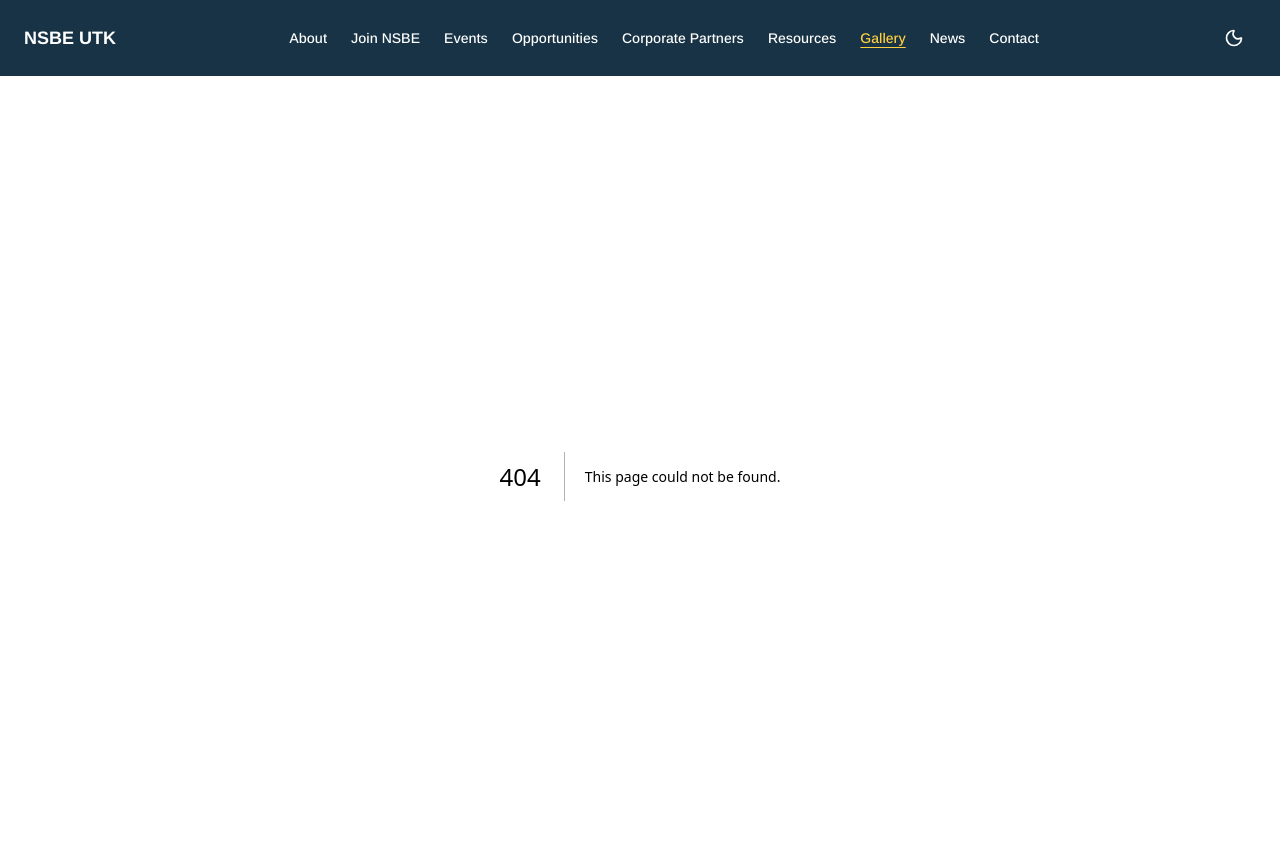
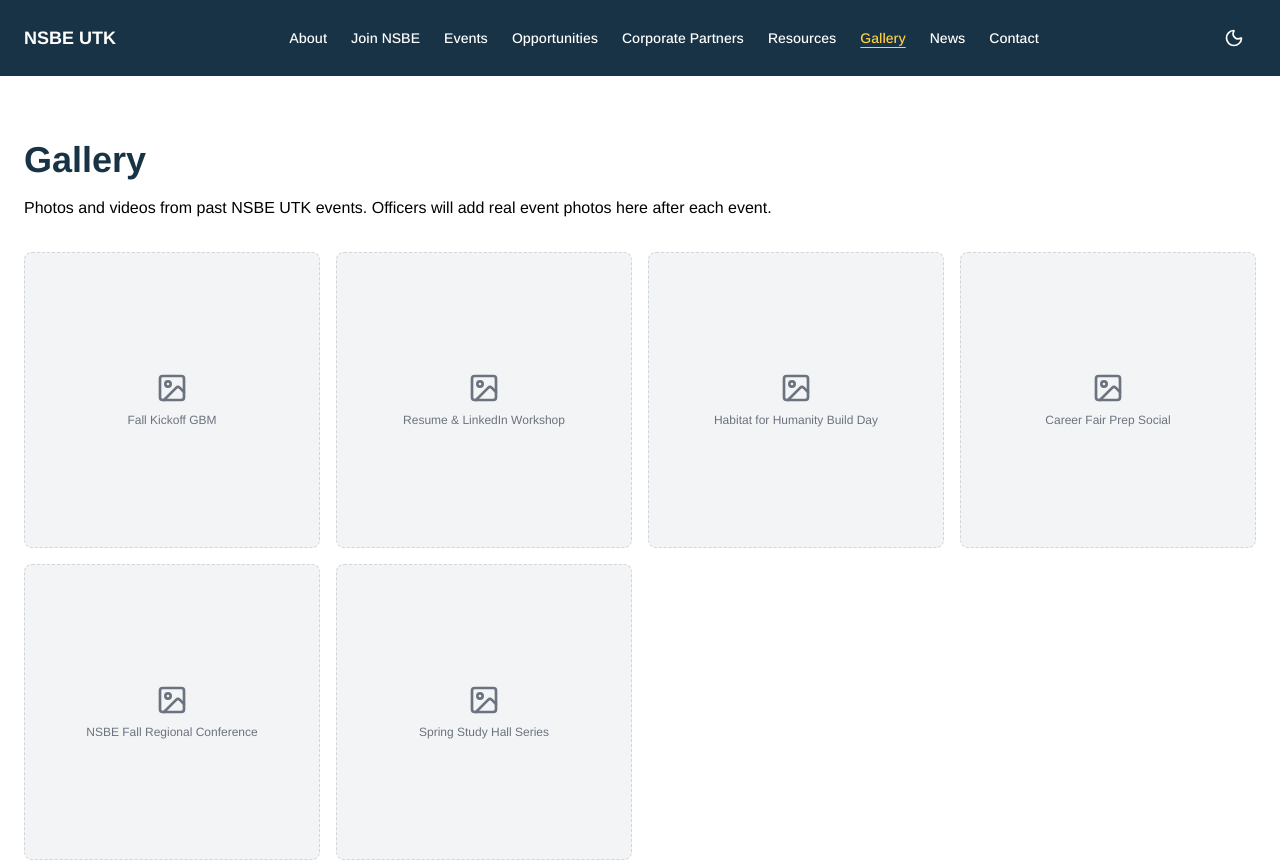
Before and after one commit to National-Society-of-Black-Engineers-UTK/nsbeutk-website-frontend, a Next.js app: page /gallery in a window 1280 px wide. Before the commit this address had no page. Shown: the top 862 px of the page. Built offline with nearby package versions, Linux system fonts and the light colour scheme.

Commit message:
Build Gallery page

```diff
--- /dev/null
+++ b/app/gallery/page.tsx
@@ -0,0 +1,42 @@
+import type { Metadata } from "next";
+import { ImageIcon } from "lucide-react";
+
+export const metadata: Metadata = {
+  title: "Gallery",
+  description: "Photos from NSBE UTK events and conferences.",
+};
+
+const GALLERY_ITEMS = [
+  "Fall Kickoff GBM",
+  "Resume & LinkedIn Workshop",
+  "Habitat for Humanity Build Day",
+  "Career Fair Prep Social",
+  "NSBE Fall Regional Conference",
+  "Spring Study Hall Series",
+] as const;
+
+export default function GalleryPage() {
+  return (
+    <div className="mx-auto flex max-w-[1280px] flex-col gap-8 px-6 py-16">
+      <section className="max-w-3xl">
+        <h1 className="text-3xl font-bold text-primary dark:text-secondary sm:text-4xl">Gallery</h1>
+        <p className="mt-4 text-base text-foreground">
+          Photos and videos from past NSBE UTK events. Officers will add real event photos here
+          after each event.
+        </p>
+      </section>
+
+      <div className="grid grid-cols-2 gap-4 sm:grid-cols-3 lg:grid-cols-4">
+        {GALLERY_ITEMS.map((caption) => (
+          <figure
+            key={caption}
+            className="flex aspect-square flex-col items-center justify-center gap-2 rounded-lg border border-dashed border-border-subtle bg-primary/5 p-4 text-center"
+          >
+            <ImageIcon className="size-8 text-caption" aria-hidden="true" />
+            <figcaption className="text-xs text-caption">{caption}</figcaption>
+          </figure>
+        ))}
+      </div>
+    </div>
+  );
+}
```
